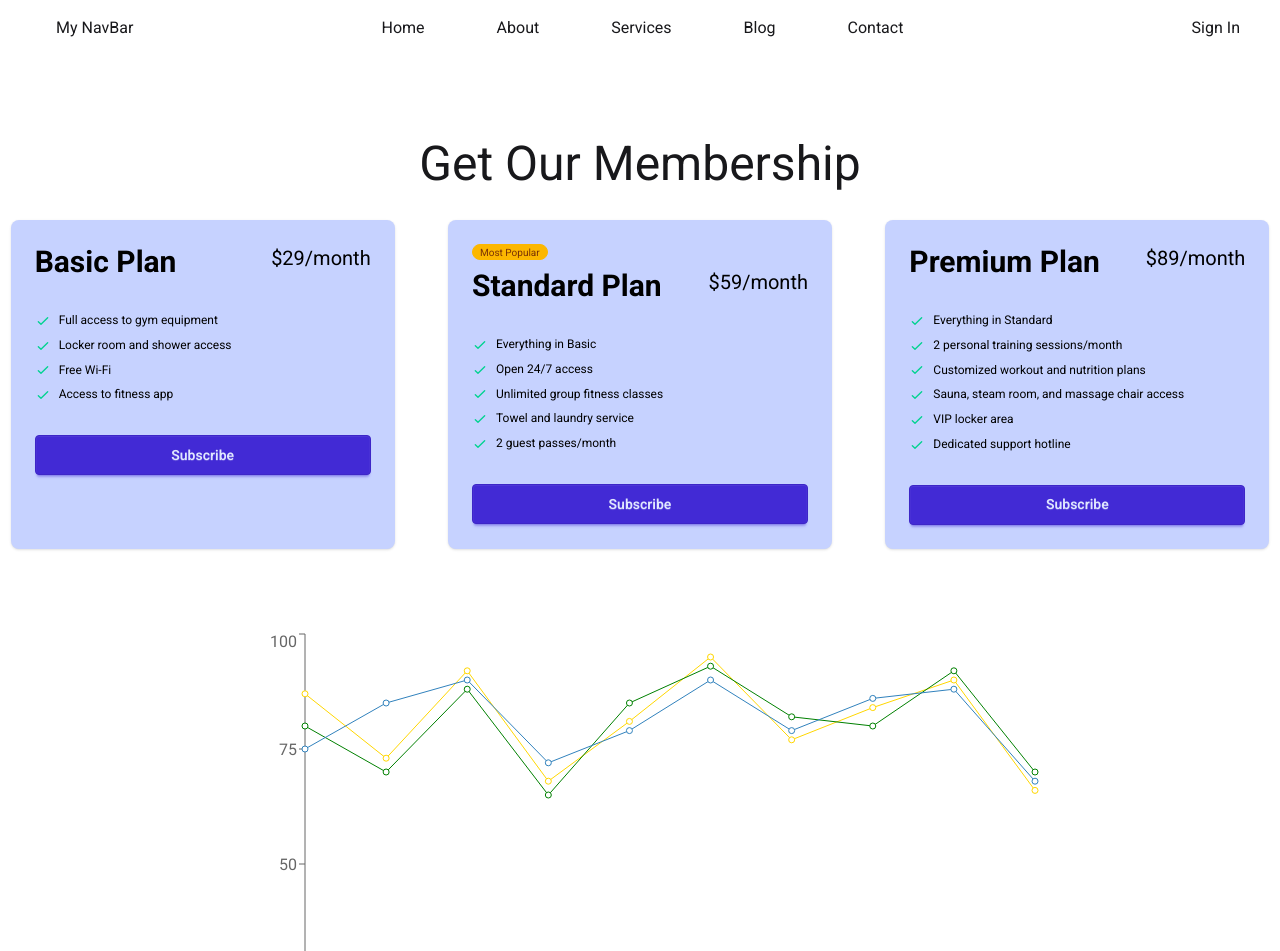
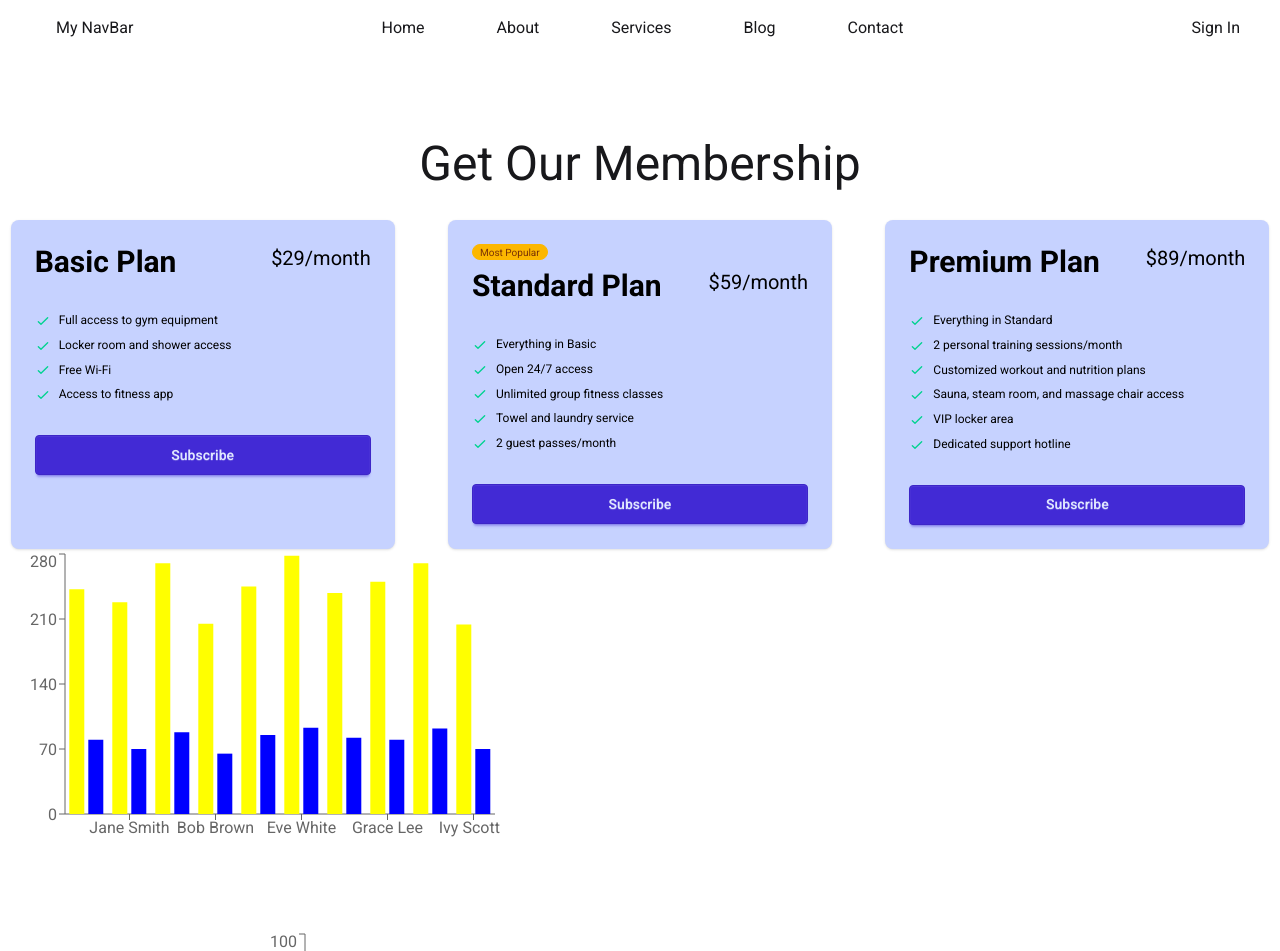
Before and after one commit to saim-alam1/react-router-core-concepts, a React (Vite) app: page / in a window 1280 px wide. Shown: the top 951 px of the page. Built offline with nearby package versions, Linux system fonts and the light colour scheme.

Commit message:
Implemented Bar Charts

```diff
--- a/package.json
+++ b/package.json
@@ -11,6 +11,7 @@
   },
   "dependencies": {
     "@tailwindcss/vite": "^4.1.3",
+    "axios": "^1.8.4",
     "lucide-react": "^0.487.0",
     "react": "^19.0.0",
     "react-dom": "^19.0.0",
--- /dev/null
+++ b/public/marksData.json
@@ -0,0 +1,92 @@
+[
+  {
+    "student_id": 1,
+    "student_name": "John Doe",
+    "subjects": {
+      "Physics": 87,
+      "Chemistry": 80,
+      "Biology": 75
+    }
+  },
+  {
+    "student_id": 2,
+    "student_name": "Jane Smith",
+    "subjects": {
+      "Physics": 73,
+      "Chemistry": 70,
+      "Biology": 85
+    }
+  },
+  {
+    "student_id": 3,
+    "student_name": "Alice Johnson",
+    "subjects": {
+      "Physics": 92,
+      "Chemistry": 88,
+      "Biology": 90
+    }
+  },
+  {
+    "student_id": 4,
+    "student_name": "Bob Brown",
+    "subjects": {
+      "Physics": 68,
+      "Chemistry": 65,
+      "Biology": 72
+    }
+  },
+  {
+    "student_id": 5,
+    "student_name": "Charlie Davis",
+    "subjects": {
+      "Physics": 81,
+      "Chemistry": 85,
+      "Biology": 79
+    }
+  },
+  {
+    "student_id": 6,
+    "student_name": "Eve White",
+    "subjects": {
+      "Physics": 95,
+      "Chemistry": 93,
+      "Biology": 90
+    }
+  },
+  {
+    "student_id": 7,
+    "student_name": "Frank Green",
+    "subjects": {
+      "Physics": 77,
+      "Chemistry": 82,
+      "Biology": 79
+    }
+  },
+  {
+    "student_id": 8,
+    "student_name": "Grace Lee",
+    "subjects": {
+      "Physics": 84,
+      "Chemistry": 80,
+      "Biology": 86
+    }
+  },
+  {
+    "student_id": 9,
+    "student_name": "Henry King",
+    "subjects": {
+      "Physics": 90,
+      "Chemistry": 92,
+      "Biology": 88
+    }
+  },
+  {
+    "student_id": 10,
+    "student_name": "Ivy Scott",
+    "subjects": {
+      "Physics": 66,
+      "Chemistry": 70,
+      "Biology": 68
+    }
+  }
+]
--- a/src/App.jsx
+++ b/src/App.jsx
@@ -4,8 +4,12 @@ import DaisyNav from './components/DaisyNav/DaisyNav'
 import NavBar from './components/NavBar/NavBar'
 import PricingOptions from './components/PricingOptions/PricingOptions'
 import ResultChart from './components/ResultChart/ResultChart'
+import axios from 'axios'
+import MarksChart from './components/MarksChart/MarksChart'
 
 const pricingPromise = fetch('pricingData.json').then(res => res.json());
+
+const marksPromise = axios.get('marksData.json');
 
 function App() {
 
@@ -22,6 +26,10 @@ function App() {
           <PricingOptions pricingPromise={pricingPromise}></PricingOptions>
         </Suspense>
 
+        <Suspense fallback={<span className="loading loading-dots loading-xl"></span>}>
+          <MarksChart marksPromise={marksPromise}></MarksChart>
+        </Suspense>
+
         <ResultChart></ResultChart>
       </main>
 
--- /dev/null
+++ b/src/components/MarksChart/MarksChart.jsx
@@ -0,0 +1,40 @@
+import React, { use } from 'react';
+import { Bar, BarChart, XAxis, YAxis } from 'recharts';
+
+const MarksChart = ({ marksPromise }) => {
+
+  const marksDataRes = use(marksPromise);
+  const marksData = marksDataRes.data;
+
+  // console.log(marksData);
+
+  // Data Processing For The Chart
+  const marksChartData = marksData.map(studentData => {
+    const student = {
+      id: studentData.student_id,
+      name: studentData.student_name,
+      biology: studentData.subjects.Biology,
+      chemistry: studentData.subjects.Chemistry,
+      physics: studentData.subjects.Physics
+    }
+    const avg = student.biology + student.chemistry + student.physics;
+    student.avg = avg;
+    return student;
+  })
+
+  console.log(marksChartData);
+
+  return (
+    <div>
+      <BarChart width={500} height={300}
+        data={marksChartData}>
+        <XAxis dataKey={"name"}></XAxis>
+        <YAxis></YAxis>
+        <Bar dataKey="avg" fill='yellow'></Bar>
+        <Bar dataKey="chemistry" fill='blue'></Bar>
+      </BarChart>
+    </div>
+  );
+};
+
+export default MarksChart;
```
Also changed, not shown: 1 other file (tests, documents, lock files or other folders).
